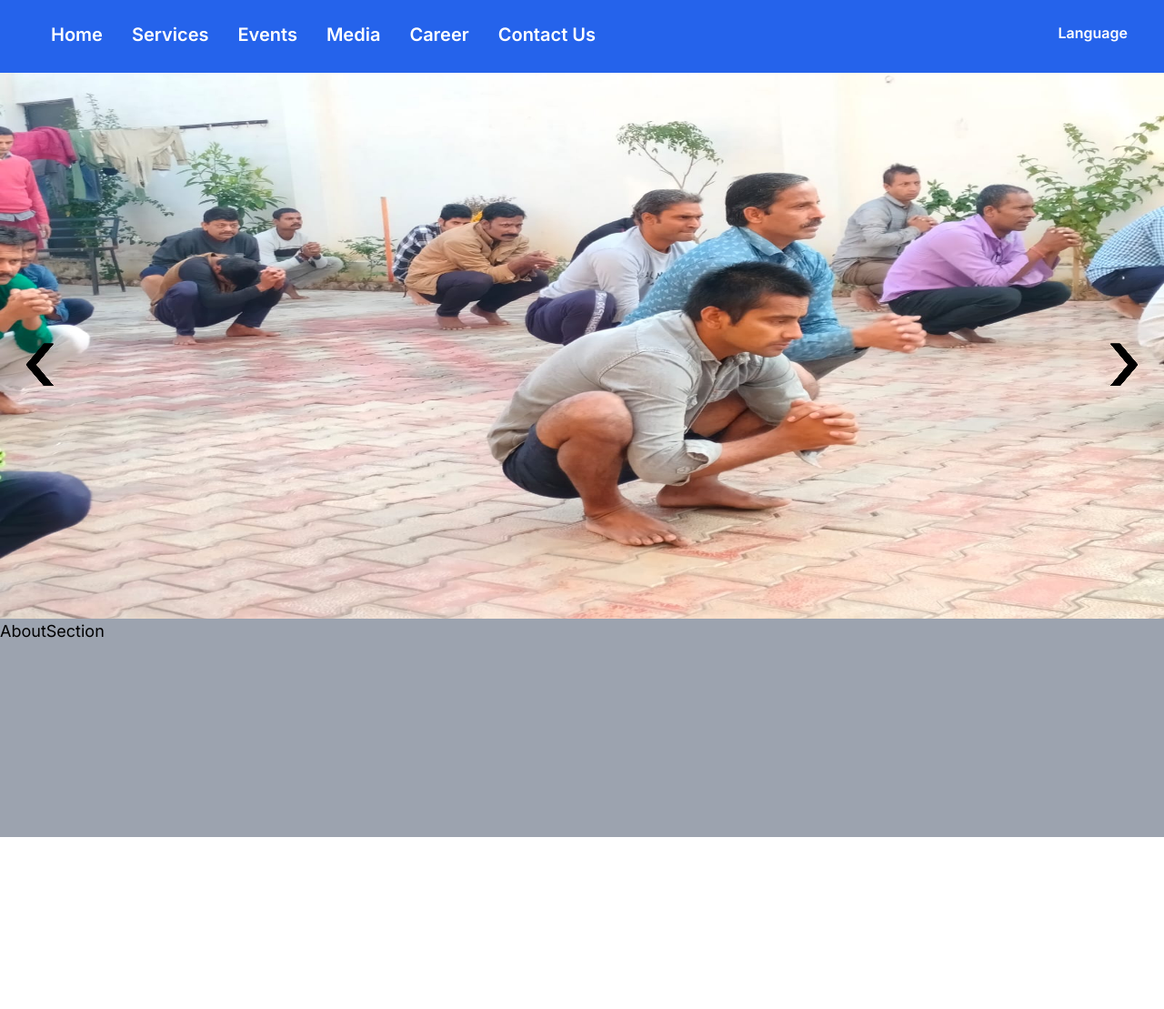
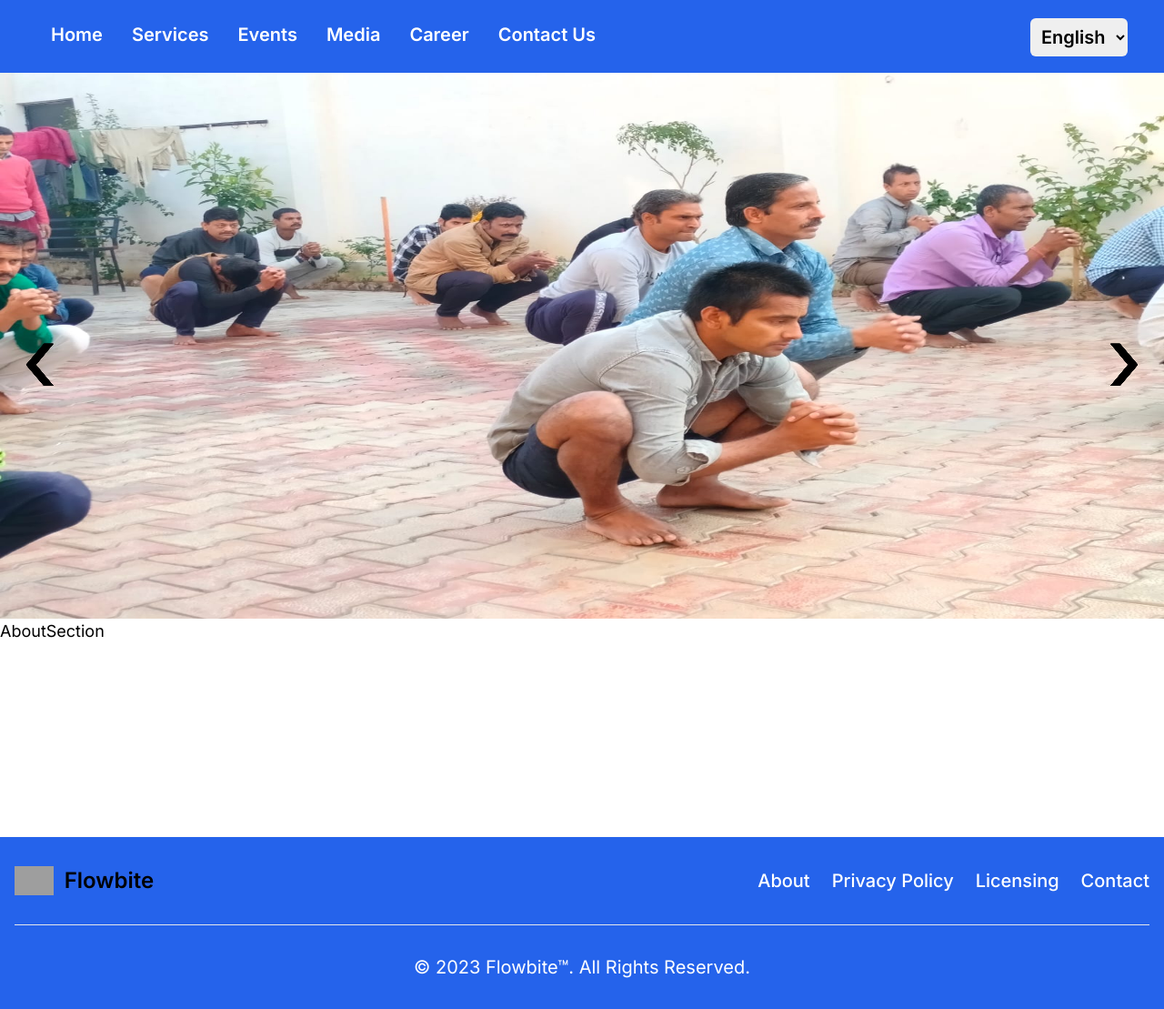
Before and after one commit to mishraanshuman786/ngo_website, a Next.js app: page / in a window 1280 px wide. Shown: the whole page at 91% size. Before the commit the page ends 920 px from the top, so only its background shows below. Built offline with nearby package versions, Linux system fonts and the light colour scheme; grey boxes are pictures that could not be loaded.

Commit message:
initial commit

```diff
--- a/src/app/page.js
+++ b/src/app/page.js
@@ -1,4 +1,5 @@
 import AboutSection from "@/components/AboutSection";
+import Footer from "@/components/Footer";
 import Navbar from "@/components/Navbar";
 import Slider from "@/components/Slider";
 
@@ -9,6 +10,7 @@ export default function Home() {
 
       <Slider />
       <AboutSection />
+      <Footer />
     </main>
   );
 }
--- a/src/components/AboutSection.jsx
+++ b/src/components/AboutSection.jsx
@@ -2,7 +2,7 @@ import React from 'react';
 
 function AboutSection() {
   return (
-    <div className='bg-gray-400 h-60'>
+    <div className="h-60">
         <h2 className='text-lg'>AboutSection</h2>
     </div>
   )
--- /dev/null
+++ b/src/components/Footer.jsx
@@ -0,0 +1,38 @@
+import React from 'react';
+
+function Footer() {
+  return (
+    <div>
+<footer class="shadow bg-blue-600  w-full">
+    <div class="w-full max-w-screen-xl mx-auto p-4 md:py-8">
+        <div class="sm:flex sm:items-center sm:justify-between">
+            <a href="https://flowbite.com/" class="flex items-center mb-4 sm:mb-0 space-x-3 rtl:space-x-reverse">
+                <img src="https://flowbite.com/docs/images/logo.svg" class="h-8" alt="Flowbite Logo" />
+                <span class="self-center text-2xl font-semibold whitespace-nowrap dark:text-white">Flowbite</span>
+            </a>
+            <ul class="flex flex-wrap items-center mb-6 xl:text-xl md:text-md sm:text-sm font-medium text-white sm:mb-0">
+                <li>
+                    <a href="#" class="hover:underline me-4 md:me-6">About</a>
+                </li>
+                <li>
+                    <a href="#" class="hover:underline me-4 md:me-6">Privacy Policy</a>
+                </li>
+                <li>
+                    <a href="#" class="hover:underline me-4 md:me-6">Licensing</a>
+                </li>
+                <li>
+                    <a href="#" class="hover:underline">Contact</a>
+                </li>
+            </ul>
+        </div>
+        <hr class="my-6 border-gray-200 sm:mx-auto lg:my-8" />
+        <span class="block xl:text-xl md:text-md sm:text-sm text-white sm:text-center">© 2023 <a href="https://flowbite.com/" class="hover:underline">Flowbite™</a>. All Rights Reserved.</span>
+    </div>
+</footer>
+
+
+    </div>
+  )
+}
+
+export default Footer;
--- a/src/components/Navbar.jsx
+++ b/src/components/Navbar.jsx
@@ -28,40 +28,41 @@ function Navbar() {
             <ul className="hidden ms-10 md:flex h-full">
               <li className="hover:bg-blue-950 h-full">
                 <Link className="h-full" href="#">
-                  <p className="ps-4 pe-4 pt-6 h-full text-xl">Home</p>
+                  <p className="ps-4 pe-4 pt-6 h-full xl:text-xl md:text-md sm:text-sm">Home</p>
                 </Link>
               </li>
               <li className="hover:bg-blue-950 h-full">
                 <Link className="h-full" href="#">
-                  <p className="ps-4 pe-4 pt-6 h-full text-xl">Services</p>
+                  <p className="ps-4 pe-4 pt-6 h-full xl:text-xl ">Services</p>
                 </Link>
               </li>
               <li className="hover:bg-blue-950 h-full">
                 <Link className="h-full" href="#">
-                  <p className="ps-4 pe-4 pt-6 h-full text-xl">Events</p>
+                  <p className="ps-4 pe-4 pt-6 h-full xl:text-xl md:text-md sm:text-sm">Events</p>
                 </Link>
               </li>
               <li className="hover:bg-blue-950 h-full">
                 <Link className="h-full" href="#">
-                  <p className="ps-4 pe-4 pt-6 h-full text-xl">Media</p>
+                  <p className="ps-4 pe-4 pt-6 h-full xl:text-xl md:text-md sm:text-sm">Media</p>
                 </Link>
               </li>
               <li className="hover:bg-blue-950 h-full">
                 <Link className="h-full" href="#">
-                  <p className="ps-4 pe-4 pt-6 h-full text-xl">Career</p>
+                  <p className="ps-4 pe-4 pt-6 h-full xl:text-xl md:text-md sm:text-sm">Career</p>
                 </Link>
               </li>
               <li className="hover:bg-blue-950 h-full">
                 <Link className="h-full" href="#">
-                  <p className="ps-4 pe-4 pt-6  h-full text-xl">Contact Us</p>
+                  <p className="ps-4 pe-4 pt-6  h-full xl:text-xl md:text-md sm:text-sm">Contact Us</p>
                 </Link>
               </li>
             </ul>
           </div>
           <div>
-            <ul className="me-10 pt-6">
-              <li>Language</li>
-            </ul>
+           <select className="me-10 mt-5 rounded-md p-2 text-black xl:text-xl md:text-md sm:text-sm">
+               <option className="p-4">English</option>
+               <option className="p-4">Hindi</option>
+           </select>
           </div>
         </div>
       </main>
--- a/src/components/Slider.jsx
+++ b/src/components/Slider.jsx
@@ -66,7 +66,7 @@ function Slider() {
   });
 
   return (
-      <div className="container relative h-[600px] mx-auto">
+      <div className="content-around relative h-[600px] mx-auto">
         <div className="relative bg-gray-100  h-full flex  overflow-hidden">
           {imageObj.map((image, index) => {
             return (
```
